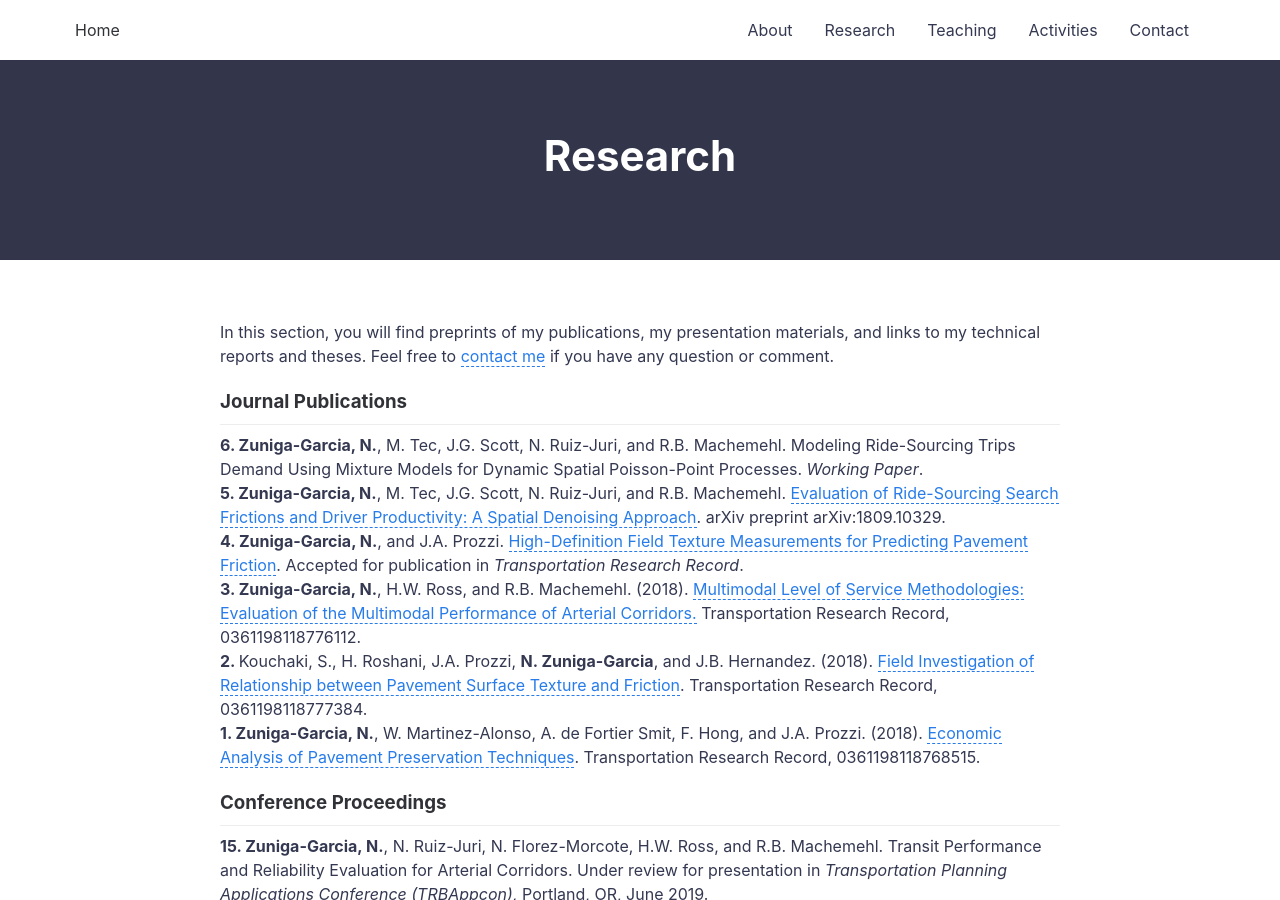
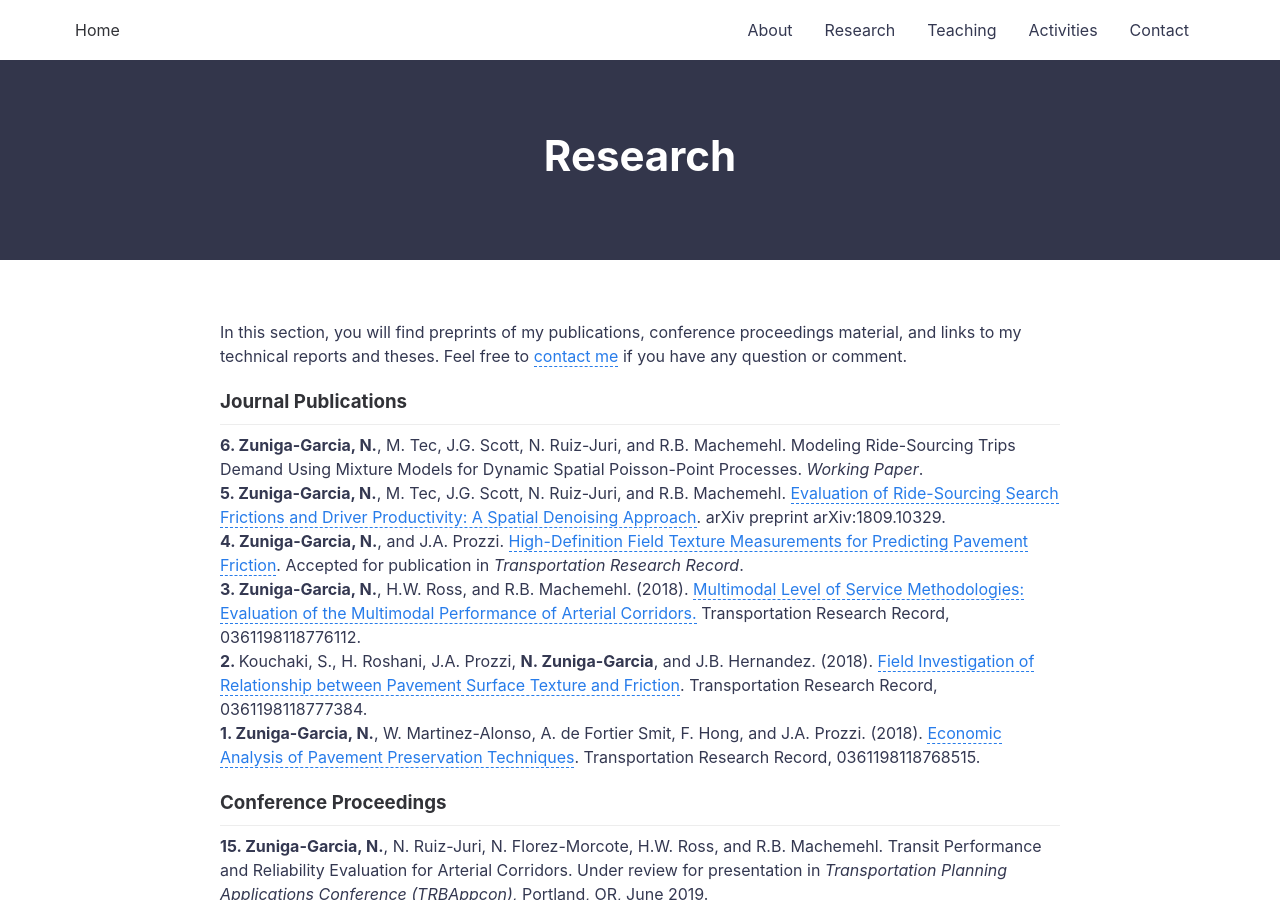
Before and after one commit to nzunigag/nzunigag.github.io, a Jekyll site: the page built from research.md, in a window 1280 px wide and 900 px high. Built offline with Jekyll 4.4.1, drawn with Linux system fonts in a browser that asks for light colours.

Commit message:
Update research.md

```diff
--- a/research.md
+++ b/research.md
@@ -4,7 +4,7 @@ title: Research
 permalink: /research/
 ---
 
-In this section, you will find preprints of my publications, my presentation materials, and links to my technical reports and theses. Feel free to <a href="https://nzunigag.github.io/contact/">contact me</a> if you have any question or comment.
+In this section, you will find preprints of my publications, conference proceedings material, and links to my technical reports and theses. Feel free to <a href="https://nzunigag.github.io/contact/">contact me</a> if you have any question or comment.
 
 ### Journal Publications
 ___
```
